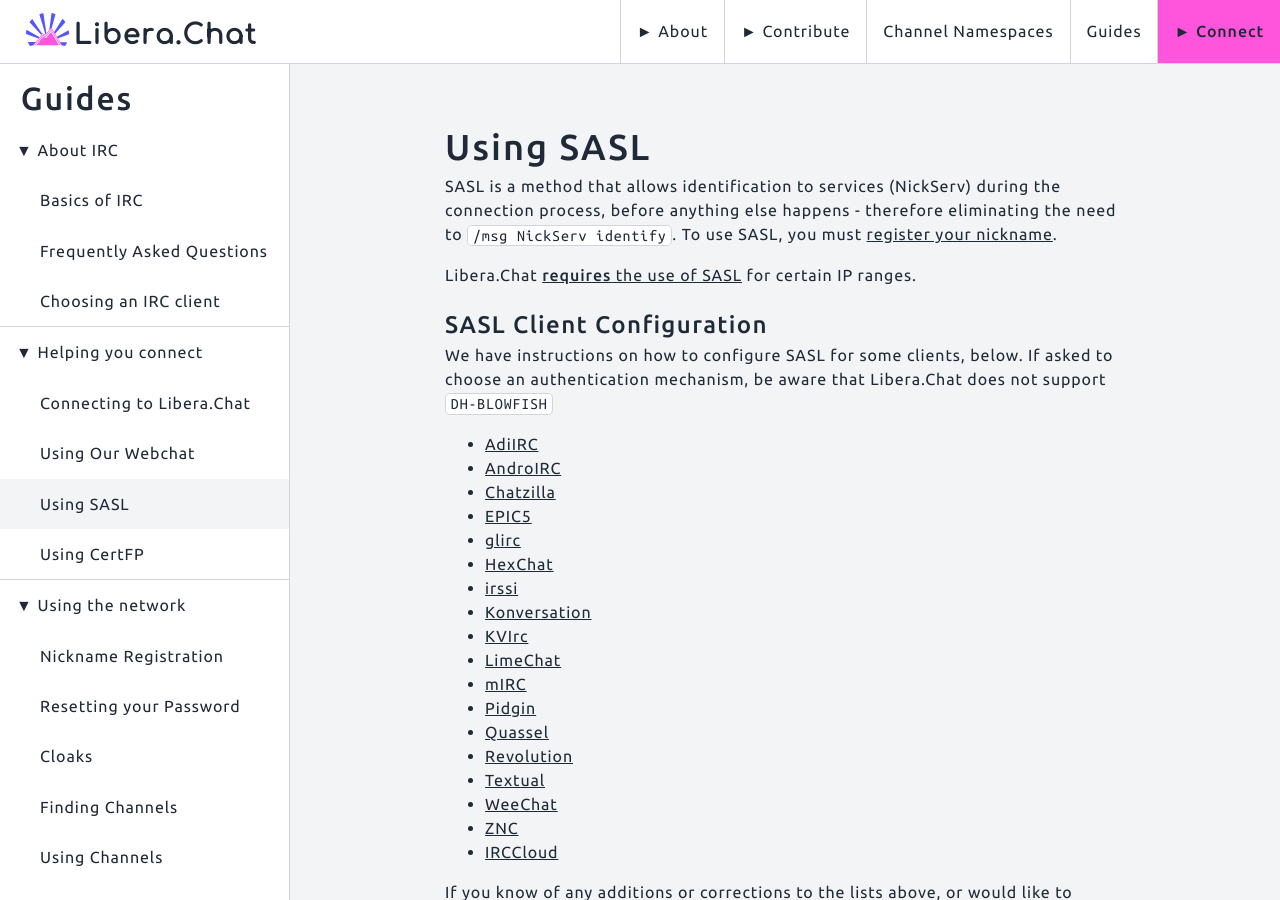
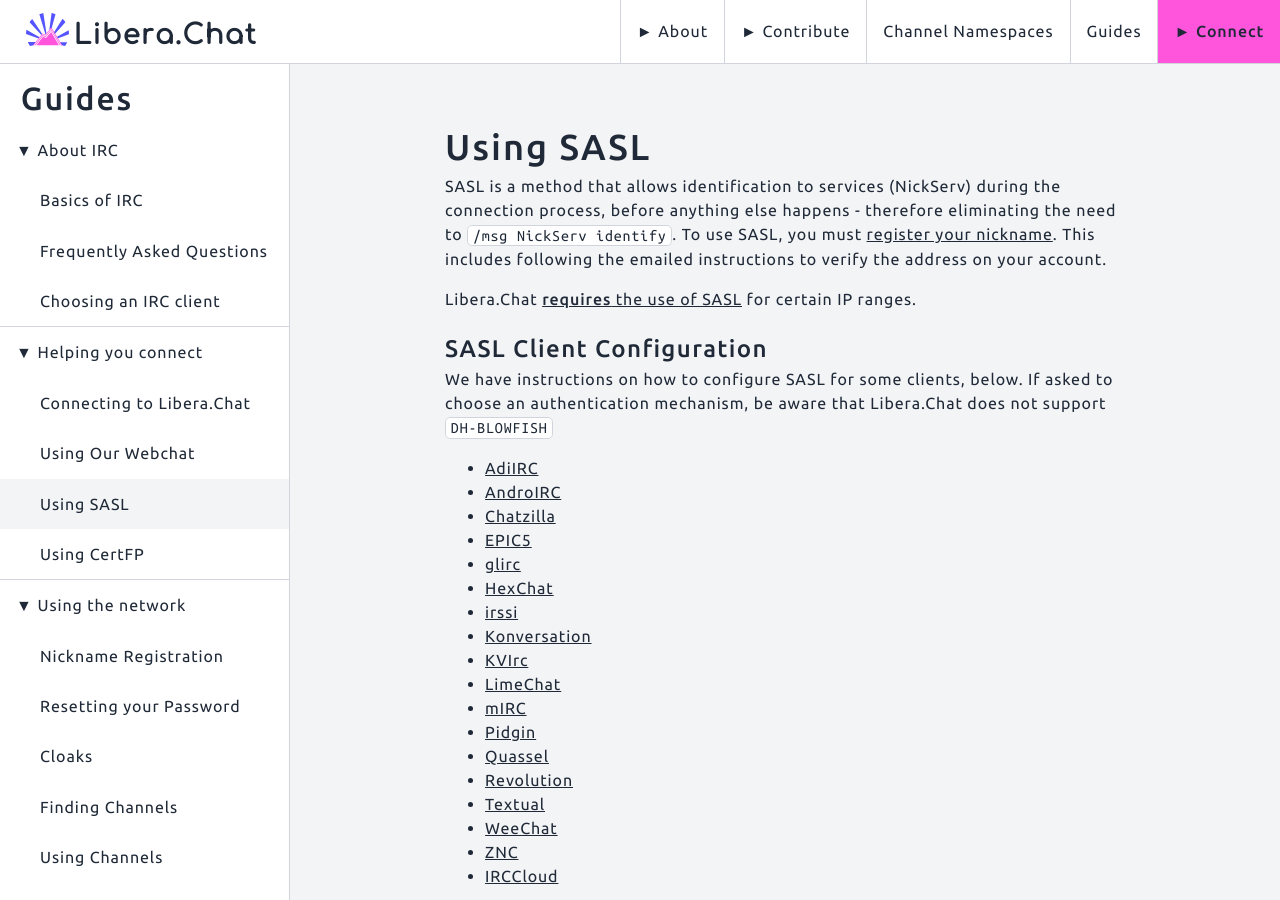
Before and after one commit to Libera-Chat/libera-chat.github.io, a Jekyll site: the page built from content/_guides/sasl.md, in a window 1280 px wide and 900 px high. Built offline with Jekyll 4.4.1, drawn with Linux system fonts in a browser that asks for light colours.

Commit message:
Add earlier reminder about email verification

```diff
--- a/content/_guides/sasl.md
+++ b/content/_guides/sasl.md
@@ -8,7 +8,8 @@
 SASL is a method that allows identification to services (NickServ) during the
 connection process, before anything else happens - therefore eliminating the
 need to `/msg NickServ identify`. To use SASL, you must
-[register your nickname](/guides/registration).
+[register your nickname](/guides/registration). This includes following the
+emailed instructions to verify the address on your account.
 
 Libera.Chat [**requires** the use of SASL](#sasl-access-only-ip-ranges) for
 certain IP ranges.
```
